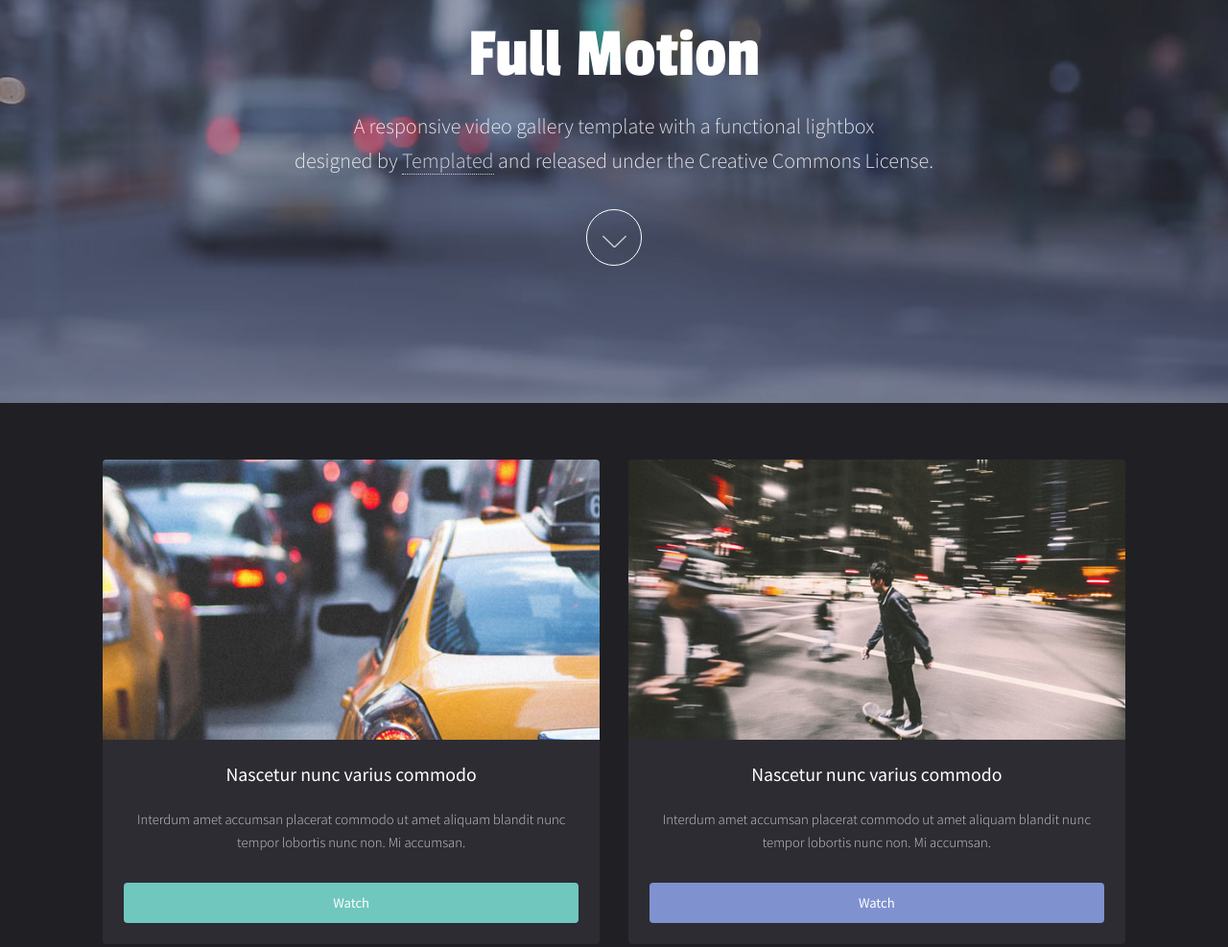
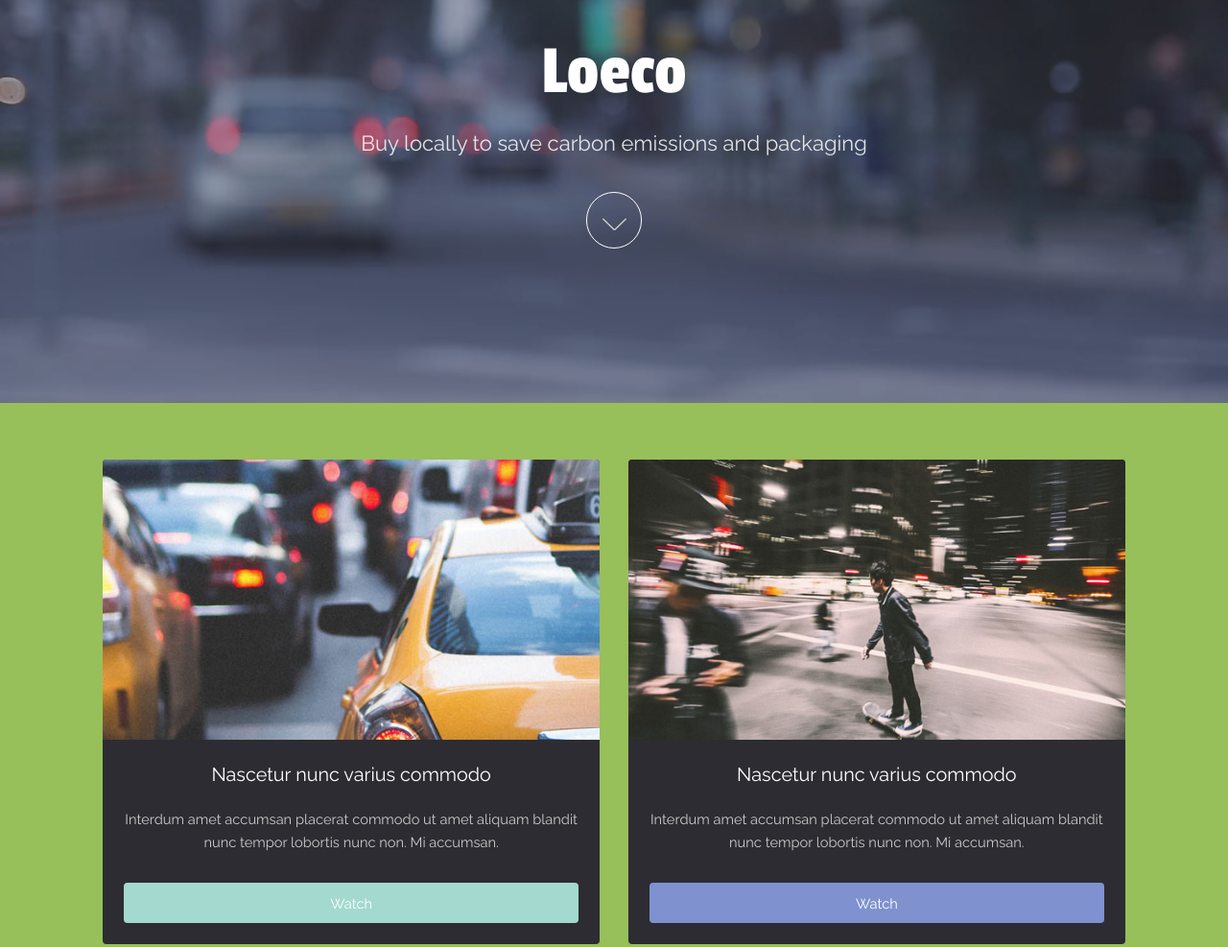
Before and after one commit to jasbury1/PolyHacks, a browser extension: page templated-fullmotion/index.html in a window 1280 px wide. Shown: the part 140-1127 px from the top of the page at 96% size. Drawn offline with Linux system fonts and the light colour scheme.

Commit message:
messed around with styling

```diff
--- a/templated-fullmotion/assets/css/main.css
+++ b/templated-fullmotion/assets/css/main.css
@@ -7,6 +7,8 @@
 	templated.co @templatedco
 	Released for free under the Creative Commons Attribution 3.0 license (templated.co/license)
 */
+
+
 
 /* Reset */
 
@@ -76,7 +78,7 @@
 	}
 
 	body {
-		background: #202024;
+		background: #97bf5a;
 	}
 
 		body.is-loading *, body.is-loading *:before, body.is-loading *:after {
@@ -94,7 +96,7 @@
 
 	body, input, select, textarea {
 		color: rgba(255, 255, 255, 0.75);
-		font-family: "Source Sans Pro", sans-serif;
+		font-family: "Raleway", sans-serif;
 		font-size: 14pt;
 		font-weight: 300;
 		line-height: 1.65;
@@ -224,7 +226,7 @@
 		background: rgba(144, 144, 144, 0.075);
 		border-radius: 4px;
 		border: solid 1px rgba(144, 144, 144, 0.25);
-		font-family: "Courier New", monospace;
+		font-family: "Raleway", monospace;
 		font-size: 0.9em;
 		margin: 0 0.25em;
 		padding: 0.25em 0.65em;
@@ -232,7 +234,7 @@
 
 	pre {
 		-webkit-overflow-scrolling: touch;
-		font-family: "Courier New", monospace;
+		font-family: "Raleway", monospace;
 		font-size: 0.9em;
 		margin: 0 0 2em 0;
 	}
@@ -929,7 +931,7 @@
 		-webkit-transition: background-color 0.2s ease-in-out, color 0.2s ease-in-out;
 		-ms-transition: background-color 0.2s ease-in-out, color 0.2s ease-in-out;
 		transition: background-color 0.2s ease-in-out, color 0.2s ease-in-out;
-		background-color: #70c7be;
+		background-color: #a3d9cf;
 		border-radius: 4px;
 		border: 0;
 		color: #ffffff !important;
@@ -949,7 +951,7 @@
 		input[type="button"]:hover,
 		button:hover,
 		.button:hover {
-			background-color: #82cec6;
+			background-color: #2c2c32;
 		}
 
 		input[type="submit"]:active,
--- a/templated-fullmotion/index.html
+++ b/templated-fullmotion/index.html
@@ -6,10 +6,11 @@
 -->
 <html>
 	<head>
-		<title>Full Motion</title>
+		<title>Loeco</title>
 		<meta charset="utf-8" />
 		<meta name="viewport" content="width=device-width, initial-scale=1" />
 		<link rel="stylesheet" href="assets/css/main.css" />
+		<link rel="stylesheet" type="text/css" href="//fonts.googleapis.com/css?family=Raleway" />
 	</head>
 	<body id="top">
 
@@ -22,9 +23,8 @@
 				<section id="banner" data-video="images/banner">
 					<div class="inner">
 						<header>
-							<h1>Full Motion</h1>
-							<p>A responsive video gallery template with a functional lightbox<br />
-							designed by <a href="https://templated.co/">Templated</a> and released under the Creative Commons License.</p>
+							<h1>Loeco</h1>
+							<p>Buy locally to save carbon emissions and packaging</p>
 						</header>
 						<a href="#main" class="more">Learn More</a>
 					</div>
```
Also changed, not shown: apple.png (added), clink.jpg (added), manifest.json.
